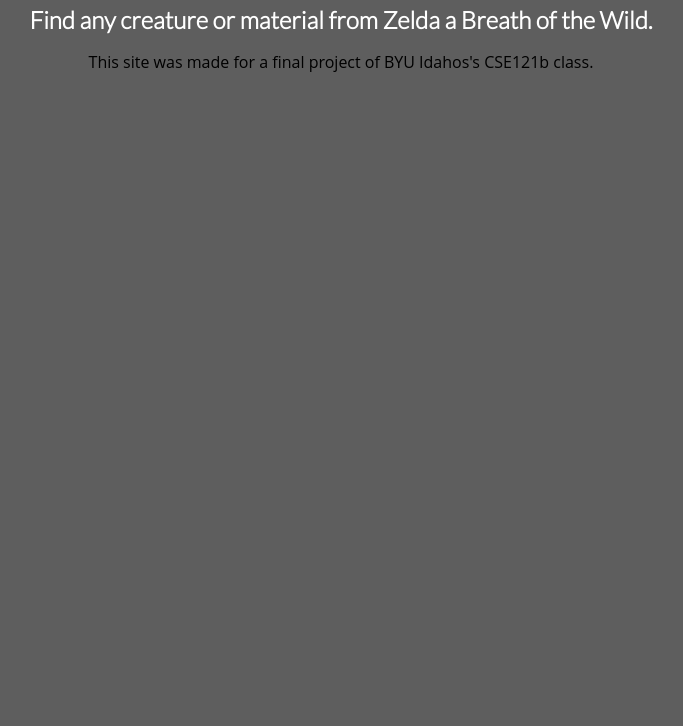
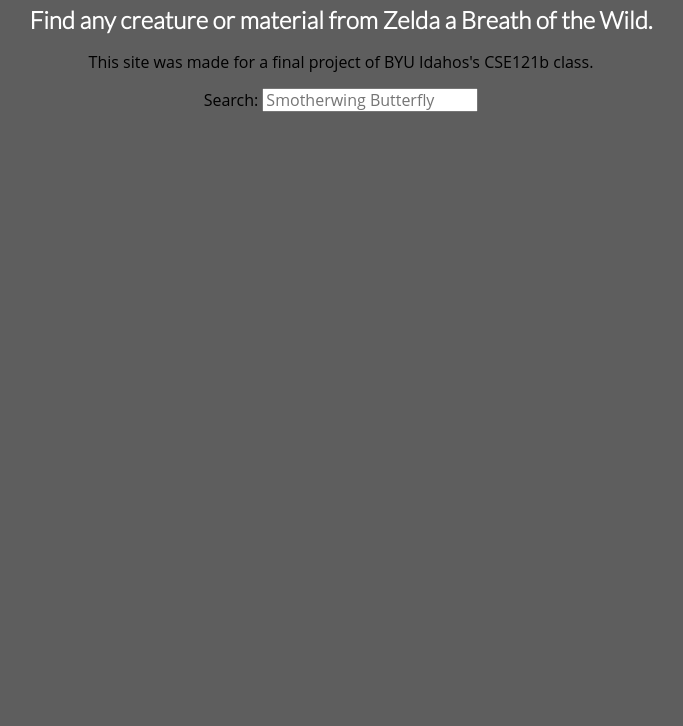
Before and after one commit to AmonBrollo/BOTW-Finder, a plain HTML site: page index.html in a window 1280 px wide. Shown: the part 74-800 px from the top of the page, without its empty margins (299-982 px from the left). Drawn offline with nearby package versions, Linux system fonts and the light colour scheme; a web font is replaced by a local one.

Commit message:
✍🏽 Added script link and input box

```diff
--- a/index.html
+++ b/index.html
@@ -16,6 +16,12 @@
         <h1>BOTW Finder</h1>
         <h2>Find any creature or material from Zelda a Breath of the Wild.</h2>
         <p>This site was made for a final project of BYU Idahos's CSE121b class.</p>
+        <div class="input">
+            <label>Search:
+                <input type="text" id="userInput" placeholder="Smotherwing Butterfly" required>
+            </label>
+        </div>
     </main>
+    <script src="scripts/main.js"></script>
 </body>
 </html>
```
